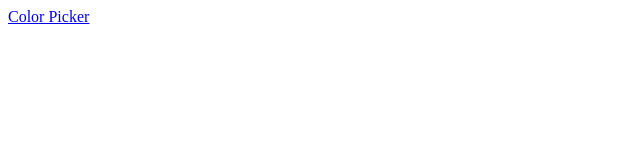
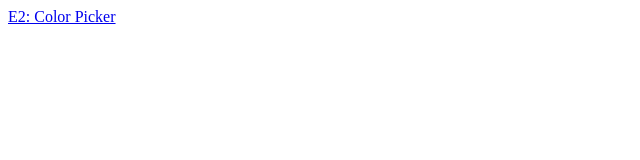
Before and after one commit to plutoday/Prog209, a plain HTML site: page index.html in a window 1280 px wide. Shown: the full height of the page, 0-640 px from the left. Drawn offline with Linux system fonts and the light colour scheme.

Commit message:
fix error

```diff
--- a/index.html
+++ b/index.html
@@ -7,7 +7,7 @@
 </head>
 <body>
 
-    <a href="chapter6.html">Color Picker</a><br>
+    <a href="e2colorPicker.html">E2: Color Picker</a><br>
 
 
 </body>
```
